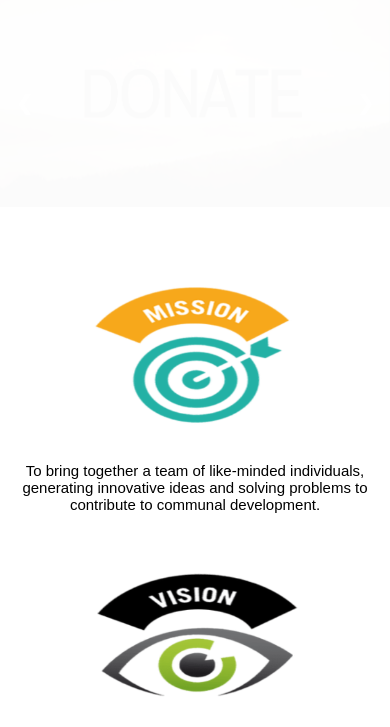
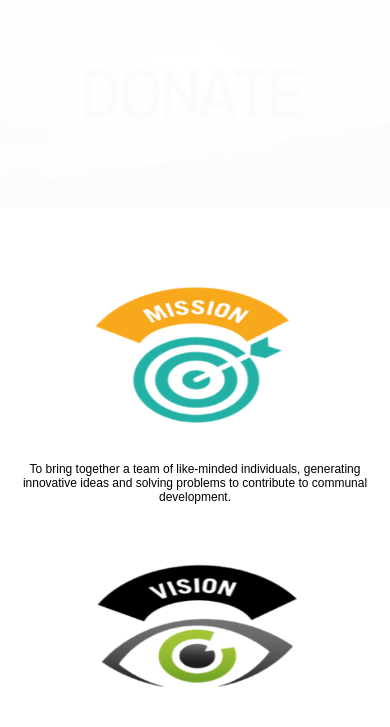
Before and after one commit to DSC-Unilag/ohw-2020-7, a plain HTML site: page index.html in a window 390 px wide. Shown: the part 81-808 px from the top of the page. Drawn offline with Linux system fonts and the light colour scheme; a web font is replaced by a local one.

Commit message:
Update style.css

```diff
--- a/css/style.css
+++ b/css/style.css
@@ -549,6 +549,9 @@ text-align: center;
   .e p{
   font-size: 12px;
   }
+  .a .mom p {
+    font-size: 12px;
+}
 }
 
 /*# sourceMappingURL=style.css.map */
```
